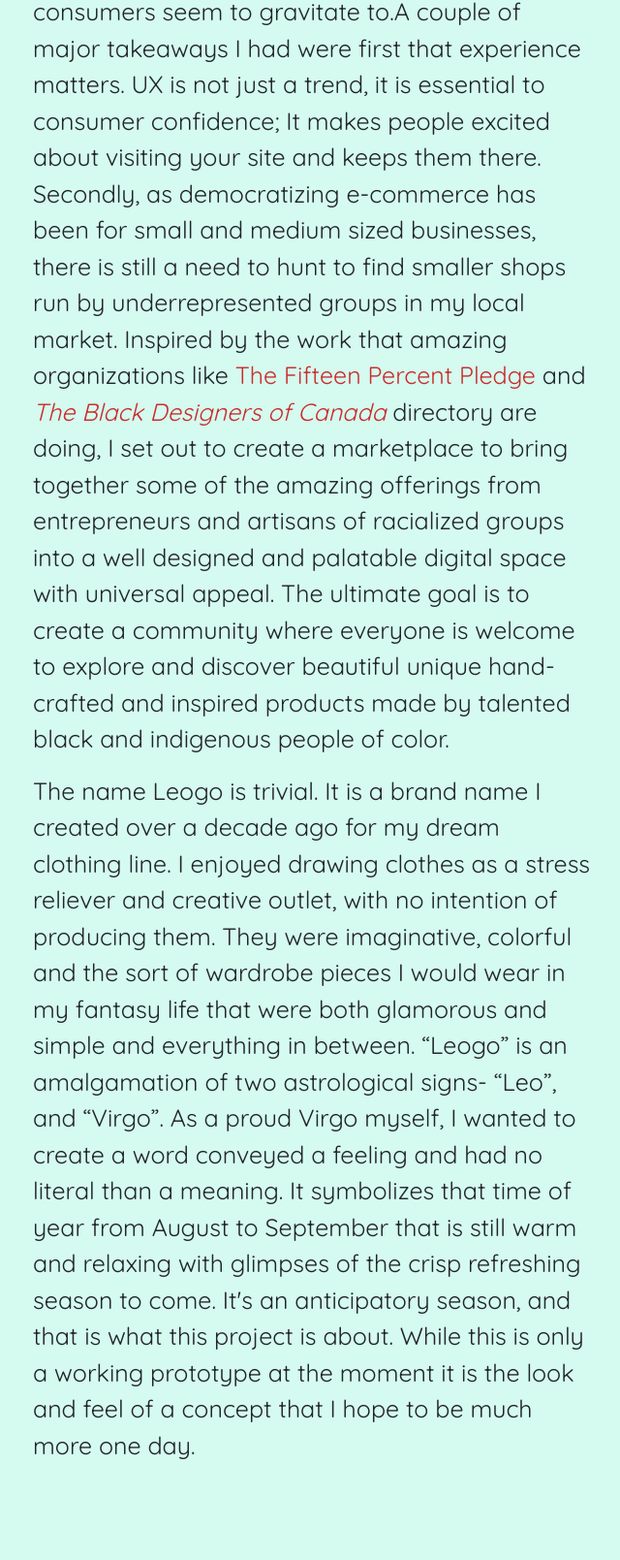
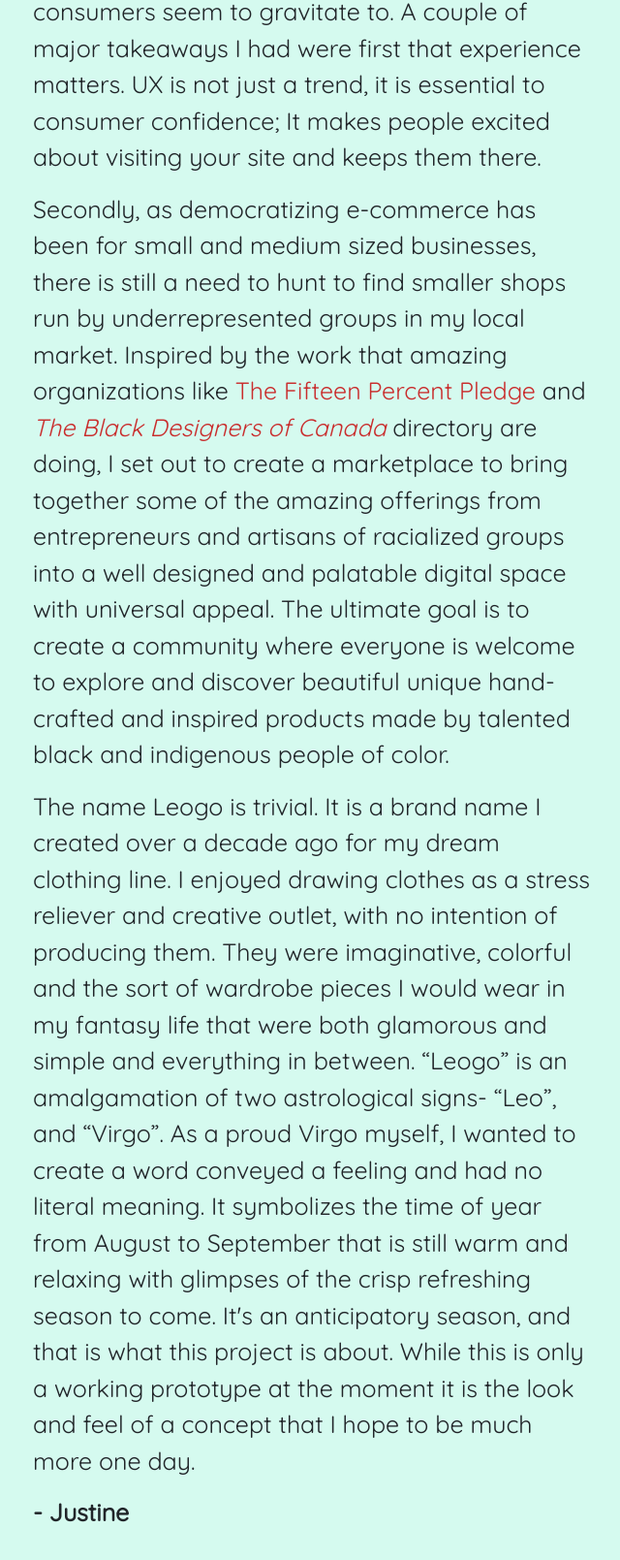
Before and after one commit to Jnicol56/Final-Project-Justine-Nicol, a plain HTML site: page about.html in a window 1280 px wide. Shown: the part 958-2567 px from the top of the page at 97% size, without its empty margins (286-926 px from the left). Drawn offline with nearby package versions, Linux system fonts and the light colour scheme.

Commit message:
final-final

```diff
--- a/about.html
+++ b/about.html
@@ -20,9 +20,10 @@
     <div class="leogo-about-image"><img scr="images\Leogo_AboutUs_image.png"></div>
     <div class="leogo-about-blurb">
         <p><br><strong>Leogo</strong> is a curated e-commerce marketplace that spotlights the work of local BIPOC merchants. It was born of both necessity and inspiration.</p></br>
-        <p>Working in ecommerce for half a dozen years has afforded me the opportunity to spend zillions of hours on the internet looking at many sites and internalize what is and what isn’t well represented in the market as well as an in depth understanding of best practices and what consumers seem to gravitate to.A couple of major takeaways I had were first that experience matters.  UX is not just a trend, it is essential to consumer confidence; It makes people excited about visiting your site and keeps them there.  Secondly, as democratizing e-commerce has been for small and medium sized businesses, there is still a need to hunt to find smaller shops run by underrepresented groups in my local market. Inspired by the work that amazing organizations like <a href="https://15percentpledge.org/"><i id="about-link"></i>The Fifteen Percent Pledge</i></a> and <a href="https://blackdesignersofcanada.com/"><i id="about-link">The Black Designers of Canada</i></a> directory are doing, I set out to create a marketplace to bring together some of the amazing offerings from entrepreneurs and artisans of racialized groups into a well designed and palatable digital space with universal appeal. The ultimate goal is to create a community where everyone is welcome to explore and discover beautiful unique hand-crafted and inspired products made by talented black and indigenous people of color.
-        </p>
-        <p>The name Leogo is trivial.  It is a brand name I created over a decade ago for my dream clothing line.  I enjoyed drawing clothes as a stress reliever and creative outlet, with no intention of producing them. They were imaginative, colorful and the sort of wardrobe pieces I would wear in my fantasy life that were both glamorous and simple and everything in between.  “Leogo” is an amalgamation of two astrological signs- “Leo”, and “Virgo”.  As a proud Virgo myself, I wanted to create a word conveyed a feeling and had no literal than a meaning.  It symbolizes that time of year from August to September that is still warm and relaxing with glimpses of the crisp refreshing season to come.  It's an anticipatory season, and that is what this project is about.  While this is only a working prototype at the moment it is the look and feel of a concept that I hope to be much more one day.</p>
+        <p>Working in ecommerce for half a dozen years has afforded me the opportunity to spend zillions of hours on the internet looking at many sites and internalize what is and what isn’t well represented in the market as well as an in depth understanding of best practices and what consumers seem to gravitate to. A couple of major takeaways I had were first that experience matters. UX is not just a trend, it is essential to consumer confidence; It makes people excited about visiting your site and keeps them there.</p>
+        <p>Secondly, as democratizing e-commerce has been for small and medium sized businesses, there is still a need to hunt to find smaller shops run by underrepresented groups in my local market. Inspired by the work that amazing organizations like <a href="https://15percentpledge.org/"><i id="about-link"></i>The Fifteen Percent Pledge</i></a> and <a href="https://blackdesignersofcanada.com/"><i id="about-link">The Black Designers of Canada</i></a> directory are doing, I set out to create a marketplace to bring together some of the amazing offerings from entrepreneurs and artisans of racialized groups into a well designed and palatable digital space with universal appeal. The ultimate goal is to create a community where everyone is welcome to explore and discover beautiful unique hand-crafted and inspired products made by talented black and indigenous people of color.</p>
+        <p>The name Leogo is trivial.  It is a brand name I created over a decade ago for my dream clothing line.  I enjoyed drawing clothes as a stress reliever and creative outlet, with no intention of producing them. They were imaginative, colorful and the sort of wardrobe pieces I would wear in my fantasy life that were both glamorous and simple and everything in between.  “Leogo” is an amalgamation of two astrological signs- “Leo”, and “Virgo”.  As a proud Virgo myself, I wanted to create a word conveyed a feeling and had no literal meaning.  It symbolizes the time of year from August to September that is still warm and relaxing with glimpses of the crisp refreshing season to come.  It's an anticipatory season, and that is what this project is about.  While this is only a working prototype at the moment it is the look and feel of a concept that I hope to be much more one day.</p>
+        <p><strong>- Justine</strong></p>
     </div>
     </section>
 </body>
--- a/style.css
+++ b/style.css
@@ -20,6 +20,10 @@ a:active {
     text-decoration: none;
     color: #C92D2D;
 }
+
+a:focus {
+    outline:white;
+  }
 
 .leogo-announcement-bar {
     background: #D1D3B8;
```
